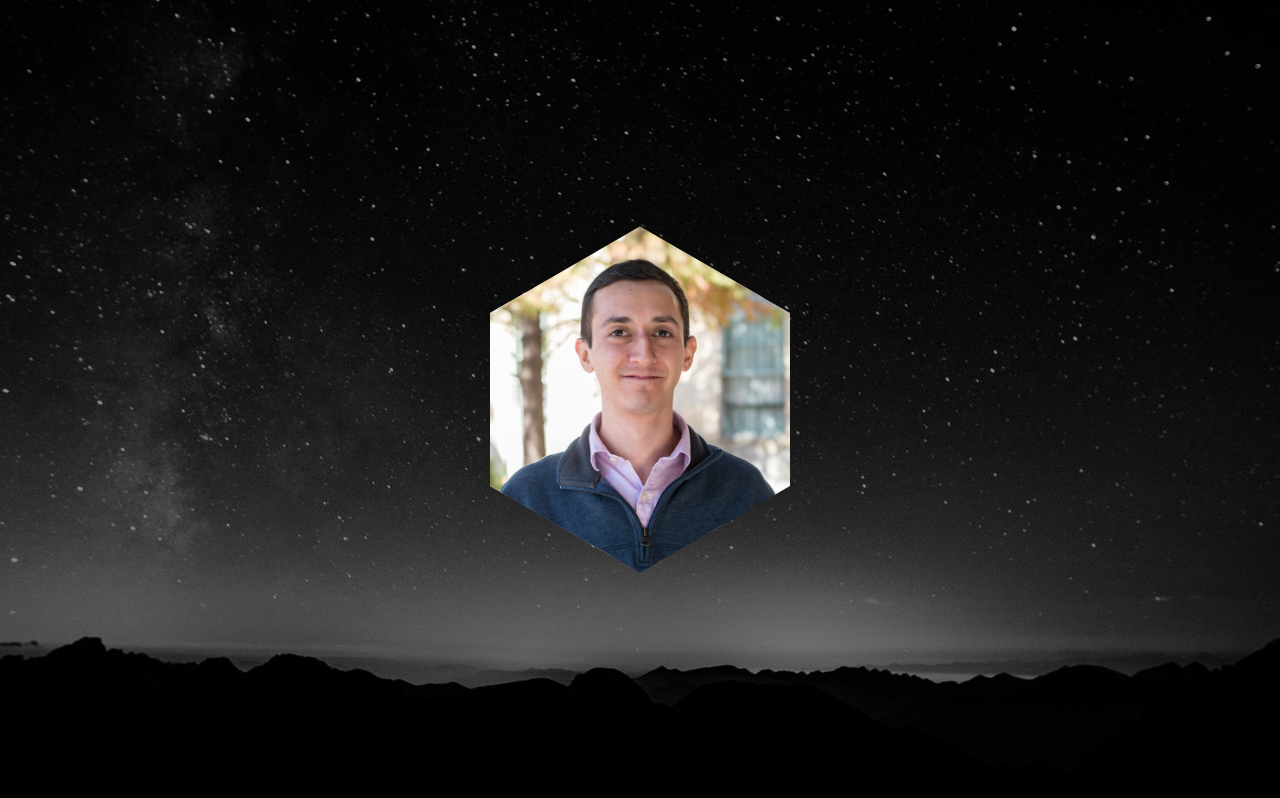
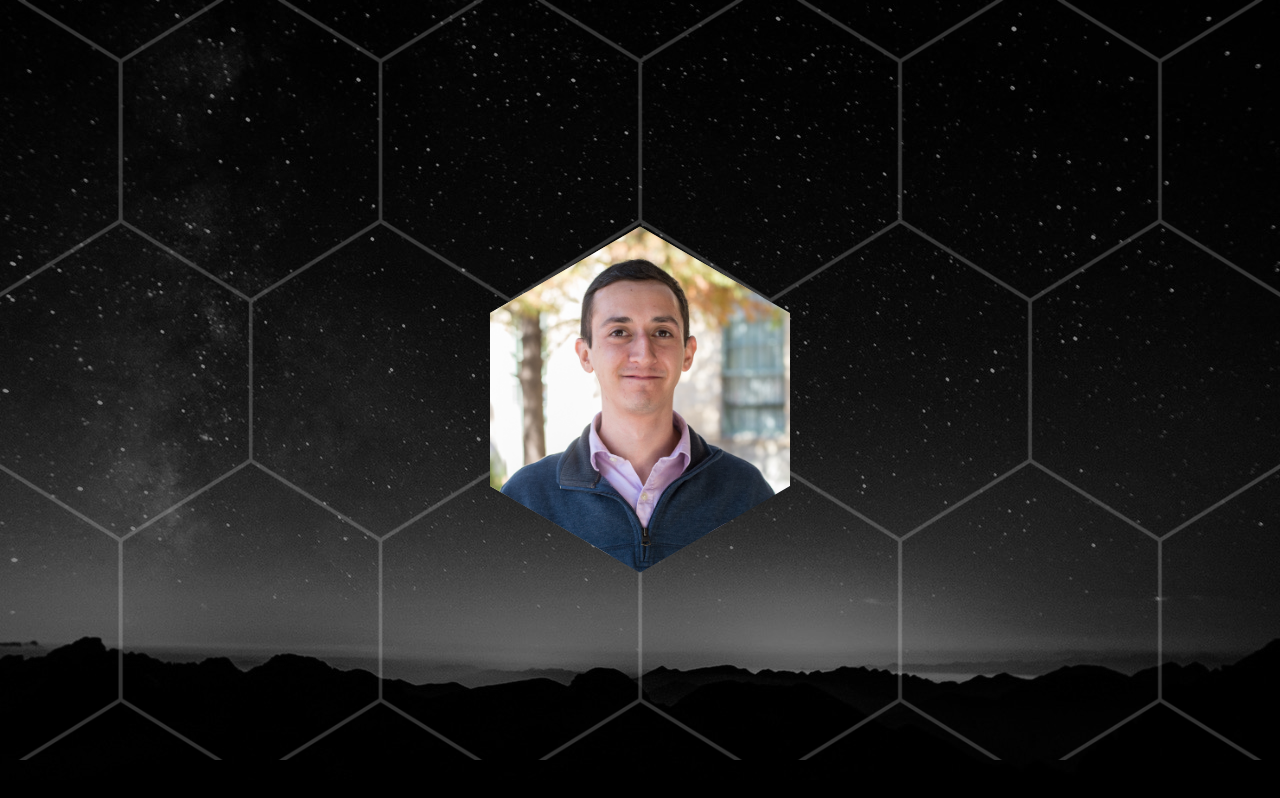
Before and after one commit to Gadget89/New-Portfolio, a React app: page / in a window 1280 px wide. Built offline with nearby package versions, Linux system fonts and the light colour scheme.

Commit message:
Added an overlay image to lading area

```diff
--- a/js/About.js
+++ b/js/About.js
@@ -9,12 +9,14 @@ export default createReactClass({
     return (
       <article>
         <article className="landing"></article>
+          <img className="hexBack" src="/styles/grid.png"></img>
             <section className="hexagonPhotoWrapper">
               <div className="hexagonPhoto">
                 <div className="hexTopPhoto"></div>
                 <div className="hexBottomPhoto"></div>
               </div>
             </section>
+
       </article>
 
 
--- a/public/styles/main.css
+++ b/public/styles/main.css
@@ -1,4 +1,5 @@
 /*Main CSS*/
+/*1440x804px screen*/
 * {
   box-sizing: border-box;
 }
@@ -26,6 +27,16 @@ li {
   -webkit-justify-content: center;
       -ms-flex-pack: center;
           justify-content: center;
+}
+.hexBack {
+  display: inherit;
+  height: 95%;
+  position: absolute;
+  width: 100%;
+  top: 0;
+  overflow-y: hidden;
+  z-index: 2;
+  opacity: 0.5;
 }
 
 /*Nav controls*/
@@ -300,6 +311,9 @@ li {
 /*Responsive break points*/
 @media screen and (max-device-width : 480px) {
   /*For mobile*/
+  .hexBack {
+    height: 38%;
+  }
   .hexWrapper {
     position: relative;
     width: 500px;
@@ -307,7 +321,7 @@ li {
     margin: -250px 0 0 -250px;
     display: block;
     left: 50%;
-    top: 36%;
+    top: 4.9%;
     z-index: 1001;
   }
   .hexagon {
@@ -343,7 +357,7 @@ li {
     height: 288.68px;
     margin: -250px 0 0 -250px;
     left: 50%;
-    top: 48.5%;
+    top: 17.5%;
 
   }
   .hexagonPhoto {
```
Also changed, not shown: public/styles/grid.png (added). Lines whose indentation alone changed are shown as unchanged.
